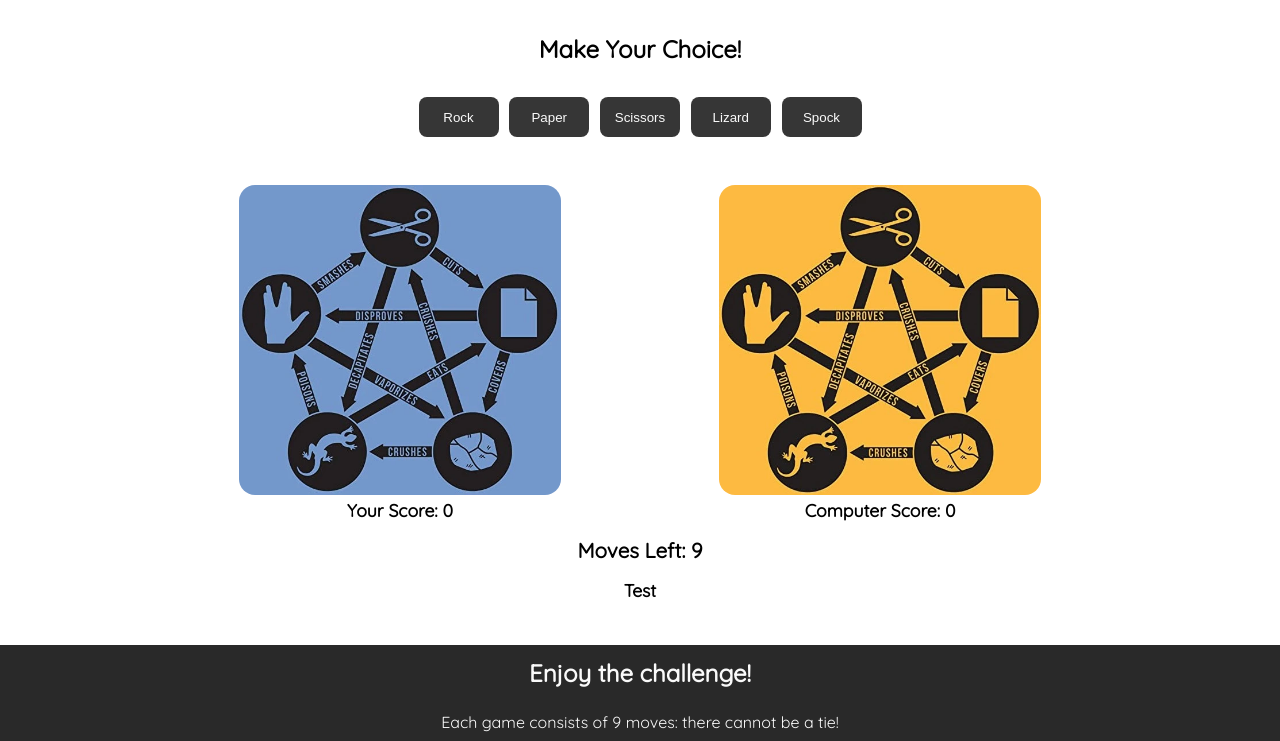
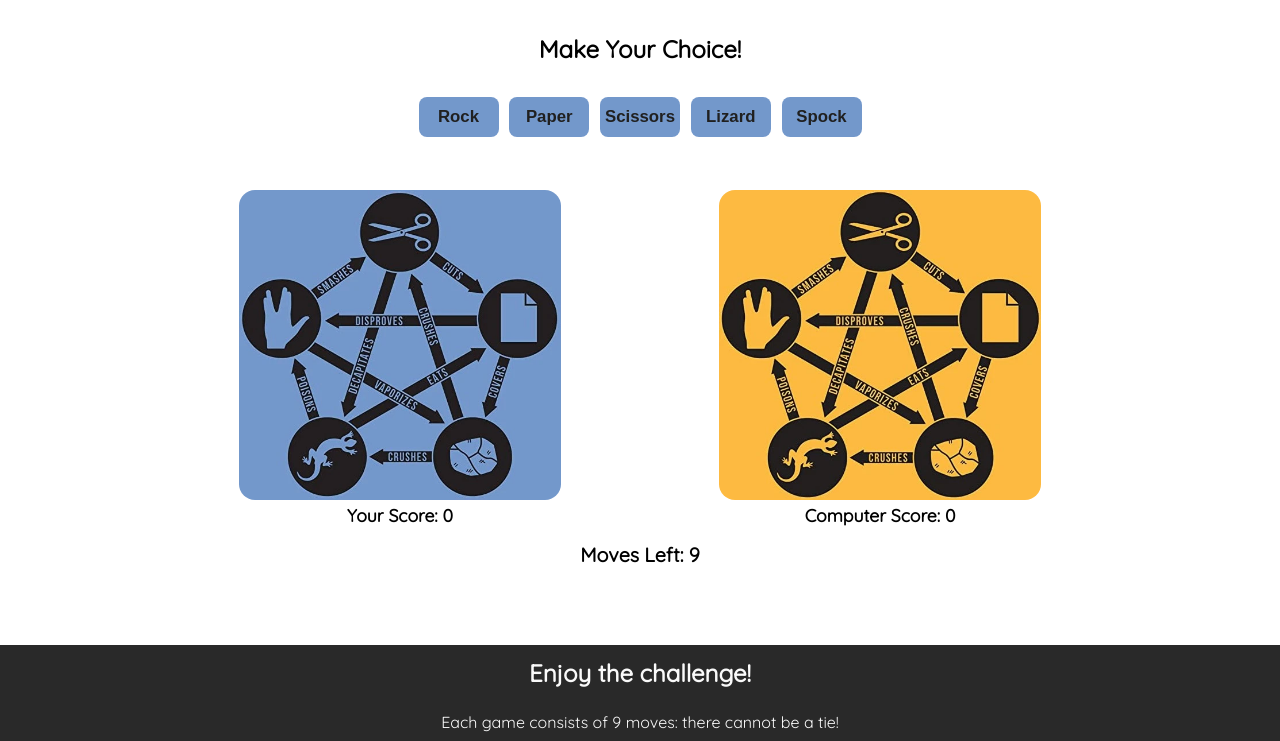
Before and after one commit to Maurizio-GitHub/portfolio-project-2, a plain HTML site: page index.html in a window 1280 px wide. Shown: the part 59-800 px from the top of the page. Drawn offline with Linux system fonts and the light colour scheme.

Commit message:
Feat: enhanced buttons and added a special one

```diff
--- a/assets/css/style.css
+++ b/assets/css/style.css
@@ -50,15 +50,25 @@ h2 {
     padding: 0.5rem 0 1.5rem 0;
 }
 
-.controls {
+button {
     border-radius: 0.5rem;
-    color: #fafafa;
     cursor: pointer;
-    background-color: #363636;
-    display: inline-block;
+    font-size: 105%;
+    font-weight: 600;
     height: 2.5rem;
     margin: 0.6rem 0.2rem 1.2em;
     width: 5rem;
+}
+
+.actions {
+    background-color: #7398cb;
+    color: #202020;
+    display: inline-block;
+}
+
+.actions:hover {
+    background-color: #202020;
+    color: #7398cb;
 }
 
 #player {
@@ -87,7 +97,7 @@ h2 {
     font-size: 87%;
 }
 
-/* Game Area Messages and Actions */
+/* Game Area Messages */
 
 #moves-left {
     clear: both;
@@ -97,7 +107,19 @@ h2 {
 
 #outcome {
     font-weight: 600;
-    min-height: 2rem;
+}
+
+/* Reload Button */
+
+#reload {
+    background-color: #FDBA41;
+    color: #202020;
+    display: none;
+}
+
+#reload:hover {
+    background-color: #202020;
+    color: #FDBA41;
 }
 
 /* Media Queries */
@@ -116,7 +138,7 @@ h2 {
     }
 
     #moves-left {
-        font-size: 110%;
+        font-size: 105%;
     }
 
     #outcome {
--- a/index.html
+++ b/index.html
@@ -24,11 +24,11 @@
     <section id="game-area">
         <div>
             <h2>Make Your Choice!</h2>
-            <button aria-level="Rock" data-choice="0" class="controls">Rock</button>
-            <button aria-level="Paper" data-choice="1" class="controls">Paper</button>
-            <button aria-level="Scissors" data-choice="2" class="controls">Scissors</button>
-            <button aria-level="Lizard" data-choice="3" class="controls">Lizard</button>
-            <button aria-level="Spock" data-choice="4" class="controls">Spock</button>
+            <button class="actions" aria-label="Rock" data-choice="0">Rock</button>
+            <button class="actions" aria-label="Paper" data-choice="1">Paper</button>
+            <button class="actions" aria-label="Scissors" data-choice="2">Scissors</button>
+            <button class="actions" aria-label="Lizard" data-choice="3">Lizard</button>
+            <button class="actions" aria-label="Spock" data-choice="4">Spock</button>
         </div>
 
         <div id="player">
@@ -50,8 +50,10 @@
         </div>
 
         <div id="outcome">
-            <p>Test</p>
+            <p id="result"></p>
         </div>
+
+        <button id="reload">Restart!</button>
     </section>
 
     <footer>
```
